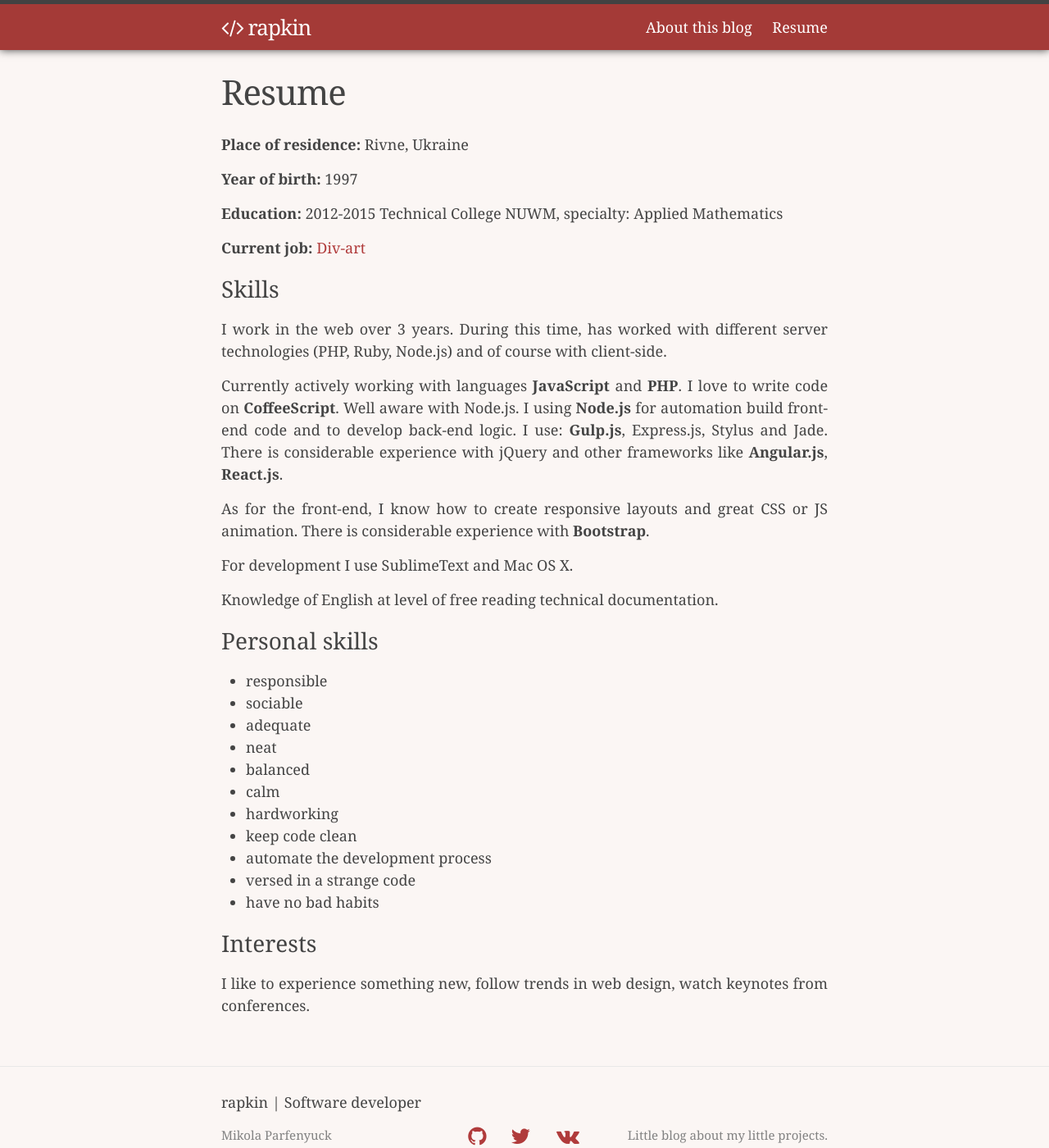
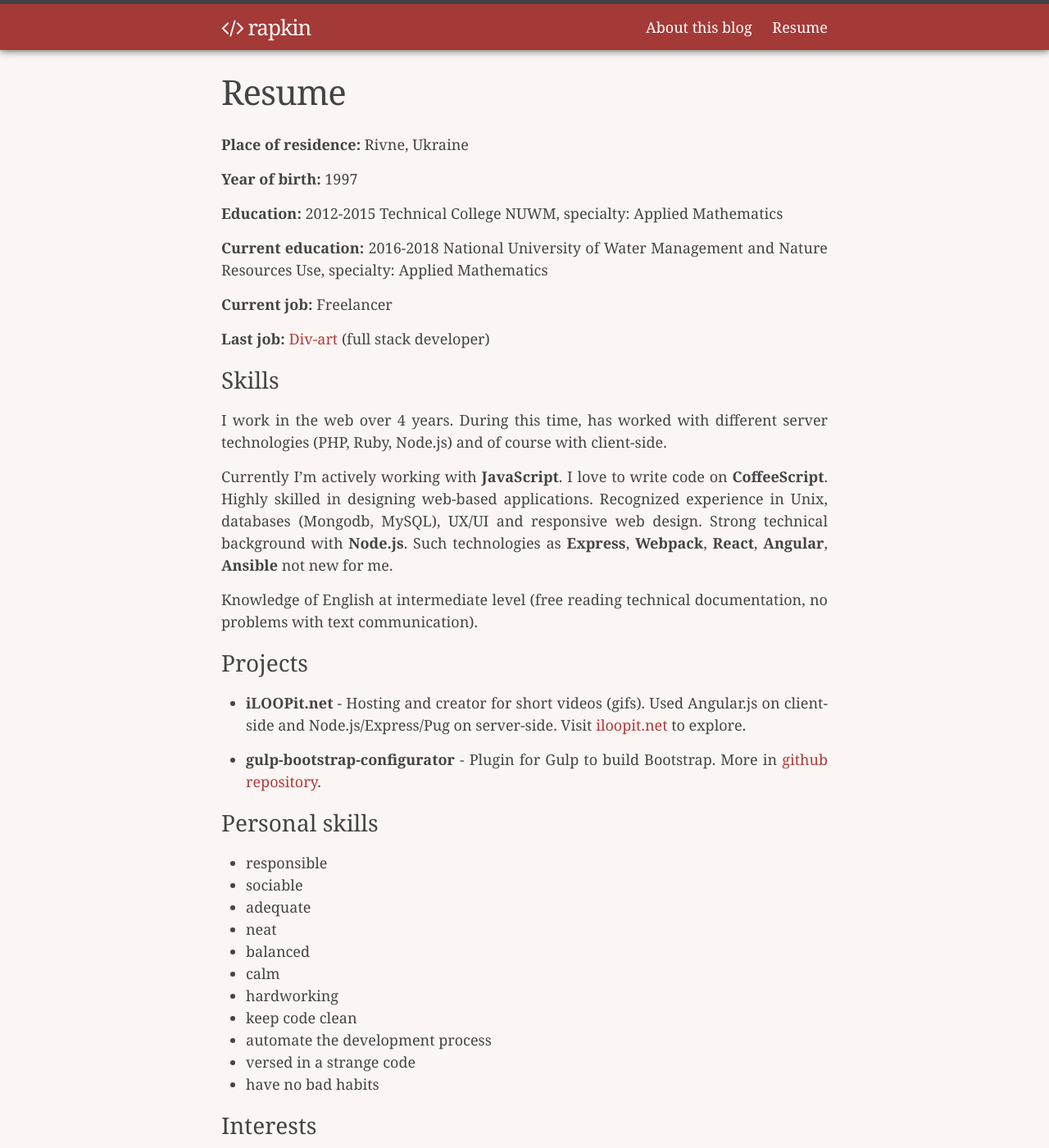
Before and after one commit to rapkin/rapkin.github.io, a Jekyll site: the page built from resume.md, in a window 1280 px wide and 1400 px high. Shown: the whole window at 82% size. Built offline with Jekyll 4.4.1, drawn with Linux system fonts in a browser that asks for light colours; nearby versions of some CDN libraries; Markdown is read by kramdown in place of the engine named in the settings; some of the changed text lies outside the part shown.

Commit message:
Updated resume

```diff
--- a/resume.md
+++ b/resume.md
@@ -2,8 +2,8 @@
 layout: page
 title: Resume
 permalink: /resume/
-description: Frontend developer resume.
-keywords: [resume, developer, frontend, programming, love programming]
+description: Full stack developer resume.
+keywords: [resume, developer, full stack, server-side, backend, frontend, programming, love programming]
 ---
 
 __Place of residence:__ Rivne, Ukraine
@@ -12,20 +12,27 @@ __Year of birth:__ 1997
 
 __Education:__ 2012-2015 Technical College NUWM, specialty: Applied Mathematics
 
-__Current job:__ [Div-art](http://div-art.com/)
+__Current education:__ 2016-2018 National University of Water Management and Nature Resources Use, specialty: Applied Mathematics
+
+__Current job:__ Freelancer
+
+__Last job:__ [Div-art](http://div-art.com/) (full stack developer)
 
 
 ## Skills
 
-I work in the web over 3 years. During this time, has worked with different server technologies (PHP, Ruby, Node.js) and of course with client-side.
+I work in the web over 4 years. During this time, has worked with different server technologies (PHP, Ruby, Node.js) and of course with client-side.
 
-Currently actively working with languages __JavaScript__ and __PHP__. I love to write code on __CoffeeScript__. Well aware with Node.js. I using __Node.js__ for automation build front-end code and to develop back-end logic. I use: __Gulp.js__, Express.js, Stylus and Jade. There is considerable experience with jQuery and other frameworks like __Angular.js__, __React.js__.
+Currently I'm actively working with __JavaScript__. I love to write code on __CoffeeScript__. Highly skilled in designing web-based applications. Recognized experience in Unix, databases (Mongodb, MySQL), UX/UI and responsive web design. Strong technical background with __Node.js__. Such technologies as __Express__, __Webpack__, __React__, __Angular__, __Ansible__ not new for me.
 
-As for the front-end, I know how to create responsive layouts and great CSS or JS animation. There is considerable experience with __Bootstrap__.
+Knowledge of English at intermediate level (free reading technical documentation, no problems with text communication).
 
-For development I use SublimeText and Mac OS X.
 
-Knowledge of English at level of free reading technical documentation.
+## Projects
+
+* __iLOOPit.net__ - Hosting and creator for short videos (gifs). Used Angular.js on client-side and Node.js/Express/Pug on server-side. Visit [iloopit.net](https://iloopit.net/) to explore.
+
+* __gulp-bootstrap-configurator__ - Plugin for Gulp to build Bootstrap. More in [github repository](https://github.com/rapkin/gulp-bootstrap-configurator).
 
 
 ## Personal skills
@@ -45,4 +52,4 @@ Knowledge of English at level of free reading technical documentation.
 
 ## Interests
 
-I like to experience something new, follow trends in web design, watch keynotes from conferences.
+I like to experience something new, follow trends in web design. Also I love to make memes (but that's another story).
```
